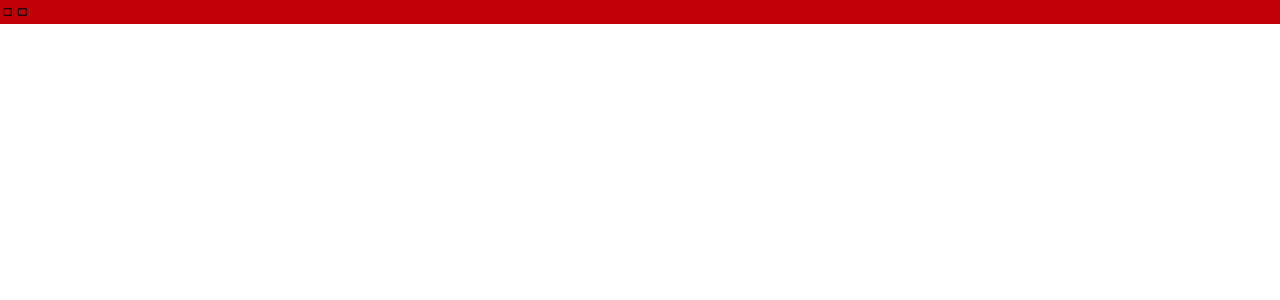
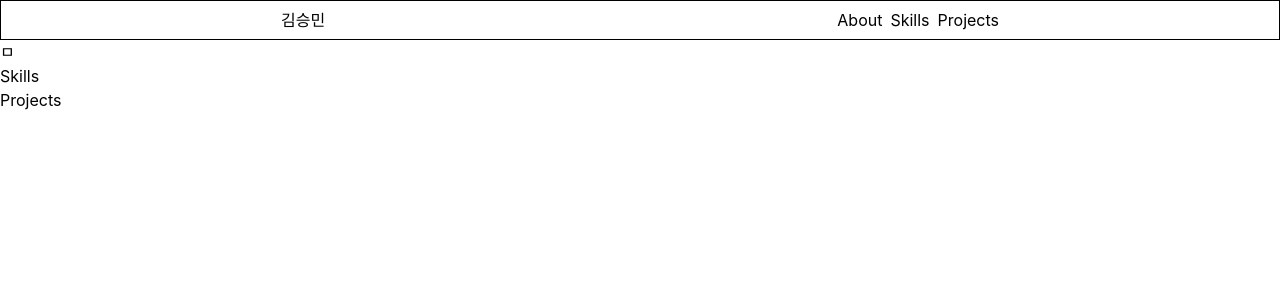
Before and after one commit to rlatmdalsk-sketch/MyPortfolio, a React (Vite) app: page / in a window 1280 px wide. Shown: the top 300 px of the page. Built offline with nearby package versions, Linux system fonts and the light colour scheme.

Commit message:
레이아웃 진행중

```diff
--- a/src/App.tsx
+++ b/src/App.tsx
@@ -1,14 +1,26 @@
+import Header from "./Layout/Header.tsx";
+import About from "./Layout/About.tsx";
+import Skills from "./Layout/Skills.tsx";
+import Projects from "./Layout/Projects.tsx";
 import { twMerge } from "tailwind-merge";
 
 function App() {
-
-  return (
-    <>
-        <div className={twMerge("bg-red-700")}>
-            ㅁㅁ
-        </div>
-    </>
-  )
+    return (
+        <>
+            <Header />
+            <main className={twMerge("flex", "flex-col")}>
+                <section>
+                    <About />
+                </section>
+                <section>
+                    <Skills />
+                </section>
+                <section>
+                    <Projects />
+                </section>
+            </main>
+        </>
+    );
 }
 
-export default App
+export default App;
--- /dev/null
+++ b/src/Layout/About.tsx
@@ -0,0 +1,7 @@
+function About() {
+    return <>
+        ㅁ
+    </>
+}
+
+export default About;
--- /dev/null
+++ b/src/Layout/Header.tsx
@@ -0,0 +1,20 @@
+import { twMerge } from "tailwind-merge";
+
+function Header() {
+    return <>
+        <div className={twMerge("w-full","h-10","border","flex","justify-between","px-70","items-center","sticky")}>
+            <h1>
+                김승민
+            </h1>
+            <nav>
+                <ul className={twMerge("flex","gap-2")}>
+                    <li>About</li>
+                    <li>Skills</li>
+                    <li>Projects</li>
+                </ul>
+            </nav>
+        </div>
+    </>
+}
+
+export default Header;
--- /dev/null
+++ b/src/Layout/Projects.tsx
@@ -0,0 +1,7 @@
+function Projects() {
+    return <>
+        Projects
+    </>
+}
+
+export default Projects;
--- /dev/null
+++ b/src/Layout/Skills.tsx
@@ -0,0 +1,7 @@
+function Skills() {
+    return <>
+        Skills
+    </>
+}
+
+export default Skills;
```
